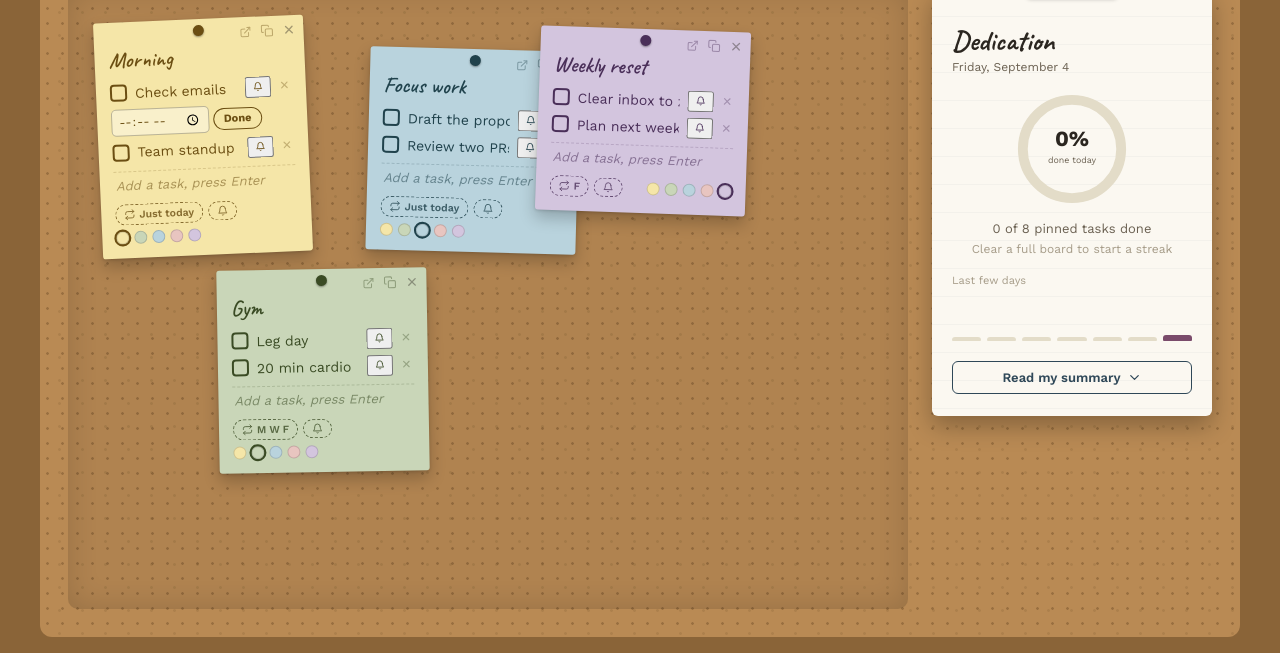
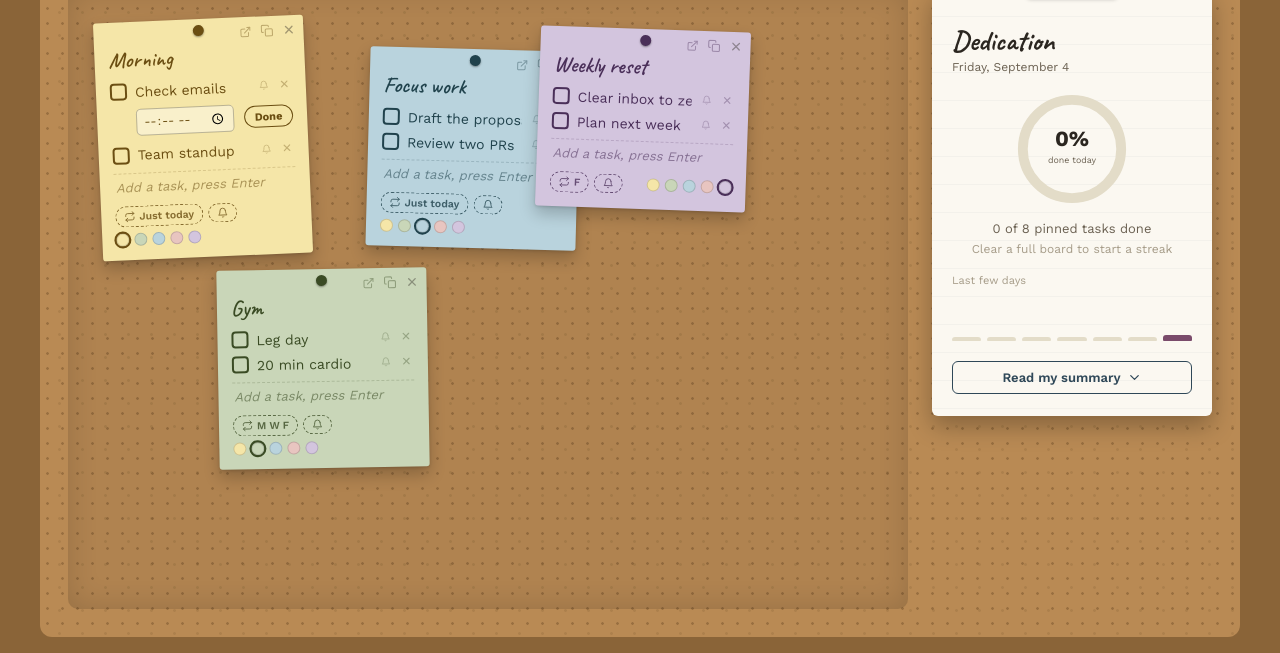
Before and after one commit to Anish-RS/Focus-Board, a plain HTML site: page index.html in a window 1280 px wide. Both pictures are taken after a click on the button 258 px from the left and 252 px from the top of the page. Shown: the part 165-818 px from the top of the page. Drawn offline with nearby package versions, Linux system fonts and the light colour scheme; no server answers.

Commit message:
Update styles.css

```diff
--- a/styles.css
+++ b/styles.css
@@ -462,6 +462,23 @@
   padding: 2px;
 }
 .stb-item-delete:hover { opacity: 0.85; }
+.stb-item-reminder {
+  flex: none;
+  background: none;
+  border: none;
+  opacity: 0.3;
+  cursor: pointer;
+  padding: 2px;
+}
+.stb-item-reminder:hover { opacity: 0.8; }
+.stb-item-reminder.has-reminder { opacity: 0.9; }
+.stb-item-reminder-row {
+  display: flex;
+  align-items: center;
+  gap: 6px;
+  padding: 4px 0 4px 25px;
+  margin-top: -2px;
+}
 .stb-additem-input {
   width: 100%;
   background: transparent;
```
